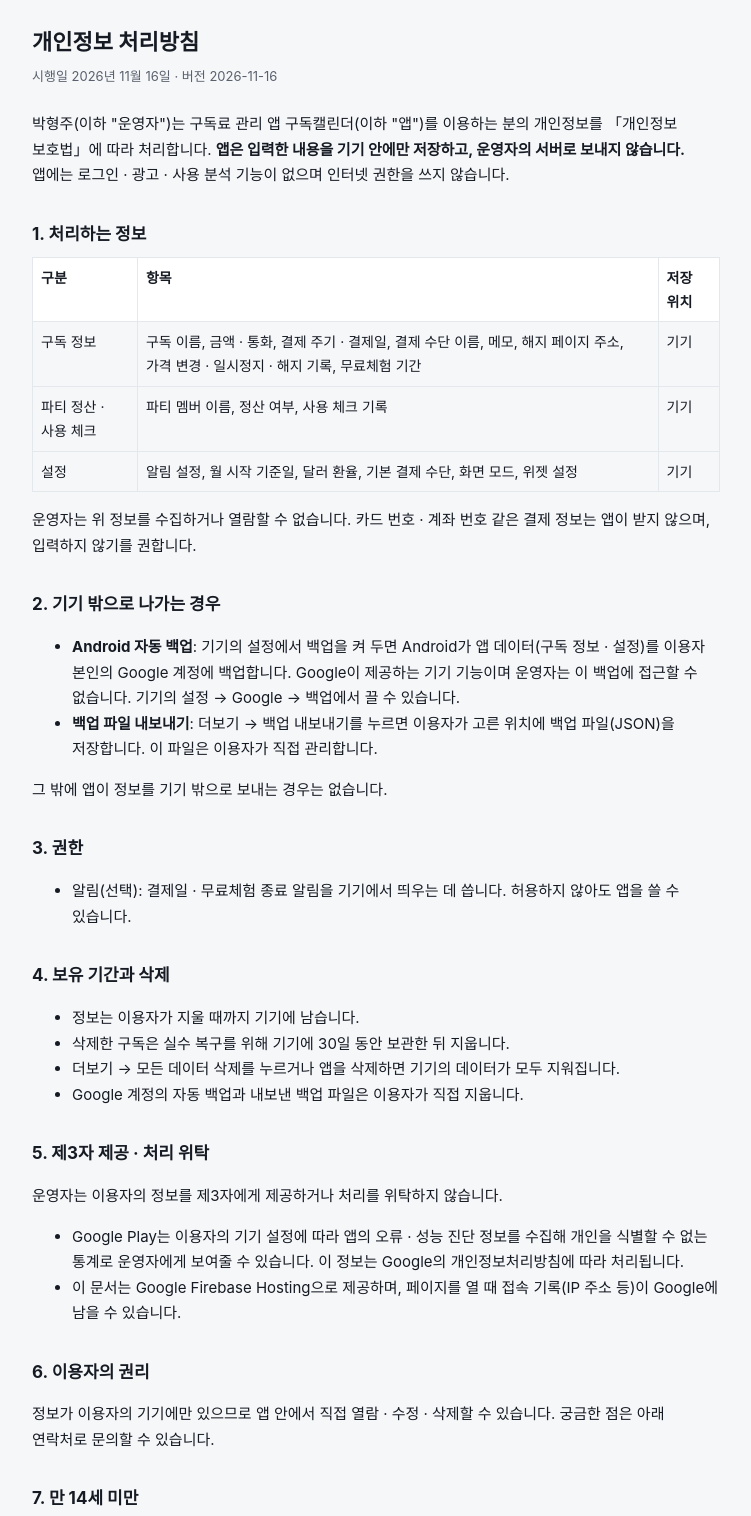
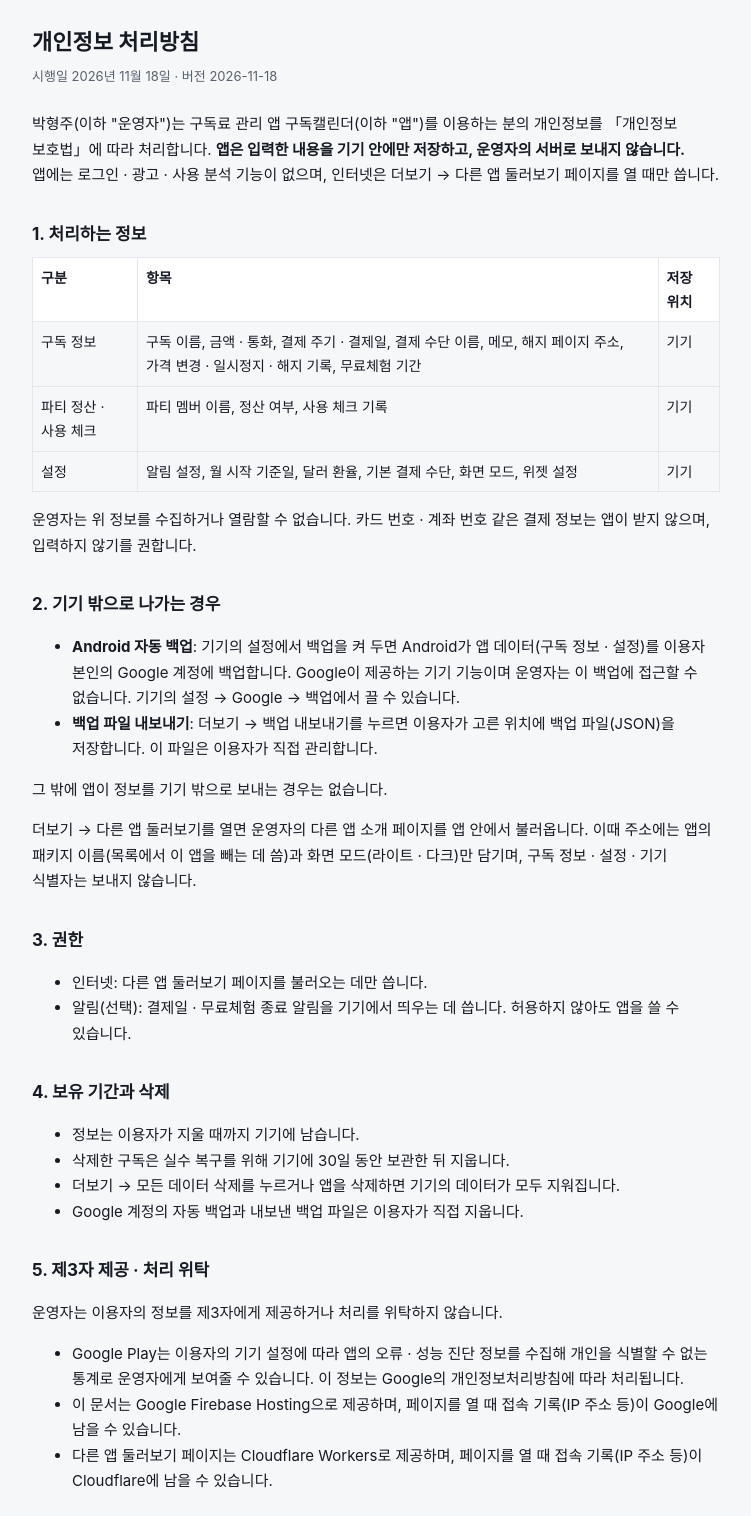
Before and after one commit to JParkBro/Sub-Calendar, a plain HTML site: page policy-site/public/privacy.html in a window 1280 px wide. Shown: the top 1516 px of the page, without its empty margins (264-1015 px from the left). Drawn offline with Linux system fonts and the light colour scheme.

Commit message:
[Docs] settings: 다른 앱 둘러보기 1.x 포함 반영
출시 단계에 있던 다른 앱 둘러보기를 1.x로 옮기고 URL · 쿼리 · 링크 정책을
product-spec 6 · 10장, module-map 9장, infra 3장에 적는다.
개인정보 처리방침에서 "인터넷 권한을 쓰지 않음"을 고치고, 전송 값과
Cloudflare 접속 기록을 적고, 시행일을 2026-11-18로 올린다.

Closes #67

Co-Authored-By: Claude Opus 5.5 <noreply@anthropic.com>

```diff
--- a/policy-site/public/privacy.html
+++ b/policy-site/public/privacy.html
@@ -11,11 +11,11 @@
 <main>
   <!-- 1.x(개인용 단계) 기준: 서버 · 로그인 · 광고 · 분석 없음. 2.0.0에서 로그인 · 클라우드 백업 · 광고 · Firebase를 붙일 때 docs/subcal/infra.md 3장 항목으로 다시 쓰고 시행일을 올린다 -->
   <h1>개인정보 처리방침</h1>
-  <p class="meta">시행일 2026년 11월 16일 · 버전 2026-11-16</p>
+  <p class="meta">시행일 2026년 11월 18일 · 버전 2026-11-18</p>
 
   <p>박형주(이하 "운영자")는 구독료 관리 앱 구독캘린더(이하 "앱")를 이용하는 분의 개인정보를 「개인정보 보호법」에 따라 처리합니다.
   <strong>앱은 입력한 내용을 기기 안에만 저장하고, 운영자의 서버로 보내지 않습니다.</strong>
-  앱에는 로그인 · 광고 · 사용 분석 기능이 없으며 인터넷 권한을 쓰지 않습니다.</p>
+  앱에는 로그인 · 광고 · 사용 분석 기능이 없으며, 인터넷은 더보기 → 다른 앱 둘러보기 페이지를 열 때만 씁니다.</p>
 
   <h2>1. 처리하는 정보</h2>
   <table>
@@ -32,9 +32,11 @@
     <li><strong>백업 파일 내보내기</strong>: 더보기 → 백업 내보내기를 누르면 이용자가 고른 위치에 백업 파일(JSON)을 저장합니다. 이 파일은 이용자가 직접 관리합니다.</li>
   </ul>
   <p>그 밖에 앱이 정보를 기기 밖으로 보내는 경우는 없습니다.</p>
+  <p>더보기 → 다른 앱 둘러보기를 열면 운영자의 다른 앱 소개 페이지를 앱 안에서 불러옵니다. 이때 주소에는 앱의 패키지 이름(목록에서 이 앱을 빼는 데 씀)과 화면 모드(라이트 · 다크)만 담기며, 구독 정보 · 설정 · 기기 식별자는 보내지 않습니다.</p>
 
   <h2>3. 권한</h2>
   <ul>
+    <li>인터넷: 다른 앱 둘러보기 페이지를 불러오는 데만 씁니다.</li>
     <li>알림(선택): 결제일 · 무료체험 종료 알림을 기기에서 띄우는 데 씁니다. 허용하지 않아도 앱을 쓸 수 있습니다.</li>
   </ul>
 
@@ -51,6 +53,7 @@
   <ul>
     <li>Google Play는 이용자의 기기 설정에 따라 앱의 오류 · 성능 진단 정보를 수집해 개인을 식별할 수 없는 통계로 운영자에게 보여줄 수 있습니다. 이 정보는 Google의 개인정보처리방침에 따라 처리됩니다.</li>
     <li>이 문서는 Google Firebase Hosting으로 제공하며, 페이지를 열 때 접속 기록(IP 주소 등)이 Google에 남을 수 있습니다.</li>
+    <li>다른 앱 둘러보기 페이지는 Cloudflare Workers로 제공하며, 페이지를 열 때 접속 기록(IP 주소 등)이 Cloudflare에 남을 수 있습니다.</li>
   </ul>
 
   <h2>6. 이용자의 권리</h2>
```
Also changed, not shown: 3 other files.
